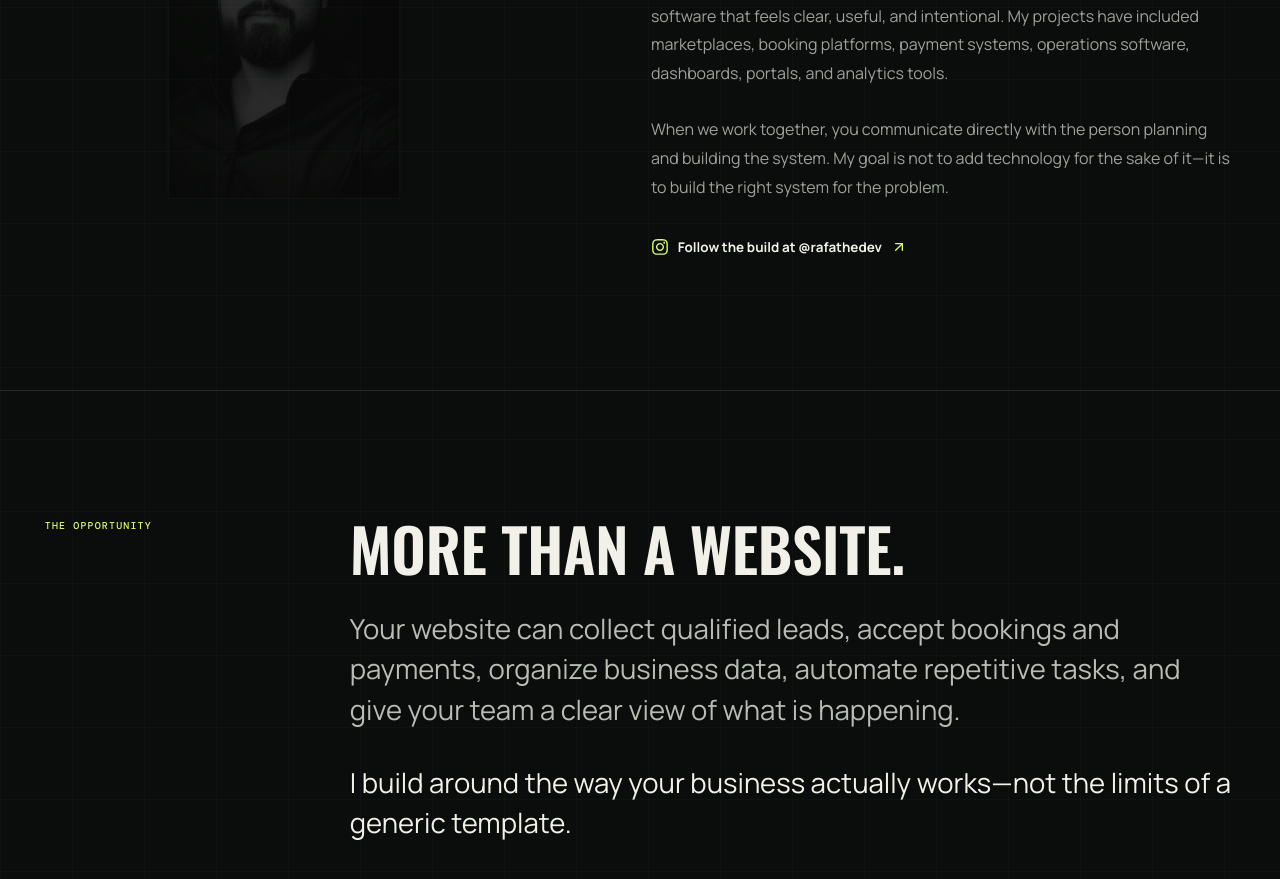
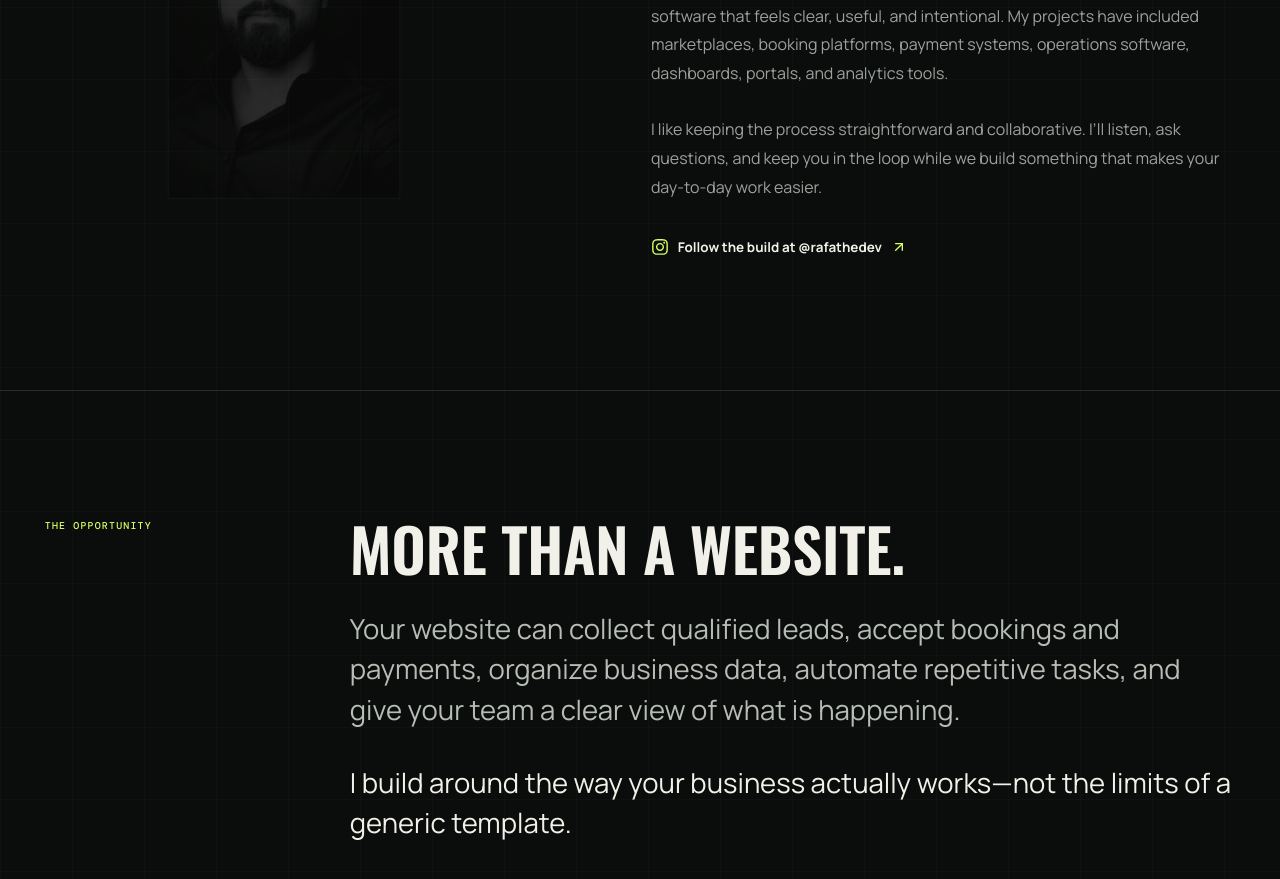
Before and after one commit to webdevRafa/rafa-the-dev, a React (Vite) app: page / in a window 1280 px wide. Shown: the part 1145-2024 px from the top of the page. Built offline with nearby package versions, Linux system fonts and the light colour scheme; a web font is replaced by a local one.

Commit message:
Warm up about section copy

```diff
--- a/src/App.tsx
+++ b/src/App.tsx
@@ -551,9 +551,9 @@ function App() {
               operations software, dashboards, portals, and analytics tools.
             </p>
             <p>
-              When we work together, you communicate directly with the person
-              planning and building the system. My goal is not to add technology
-              for the sake of it—it is to build the right system for the problem.
+              I like keeping the process straightforward and collaborative. I’ll
+              listen, ask questions, and keep you in the loop while we build
+              something that makes your day-to-day work easier.
             </p>
             <a
               className="text-link instagram-about"
```
